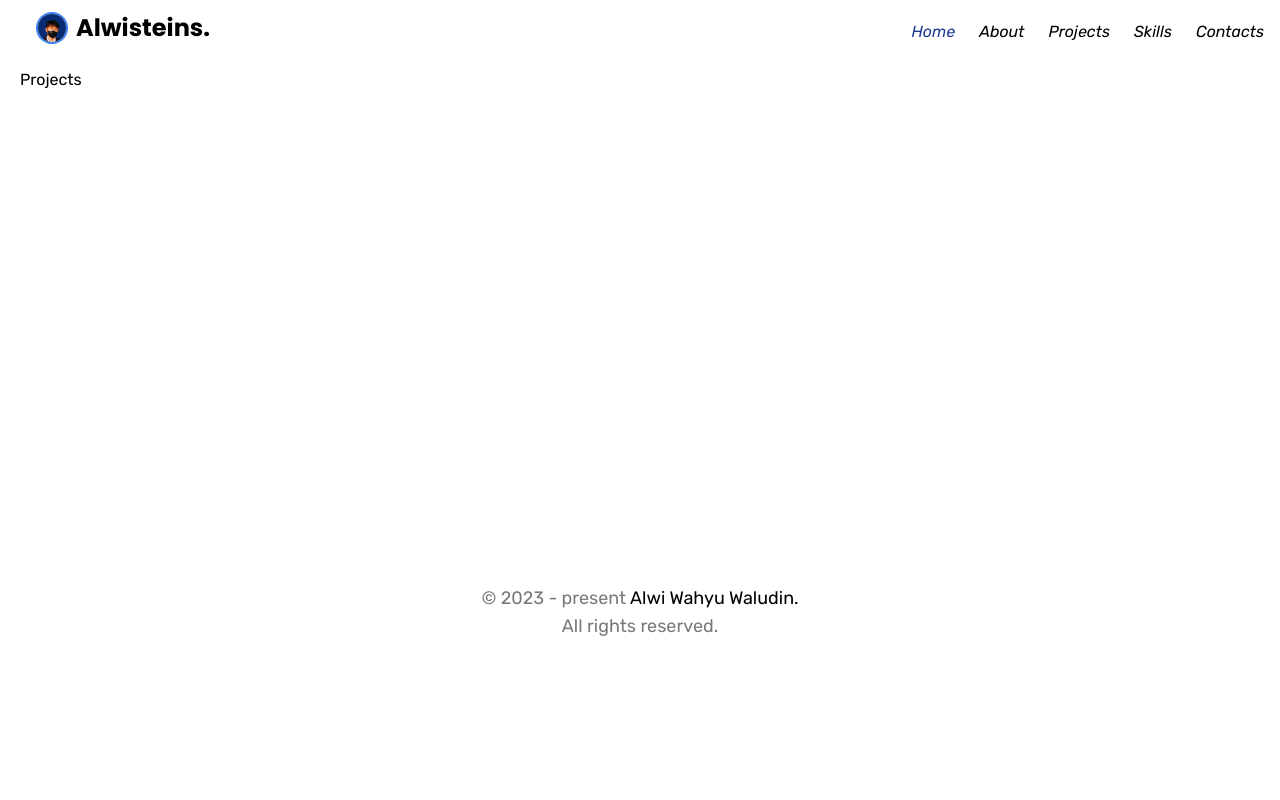
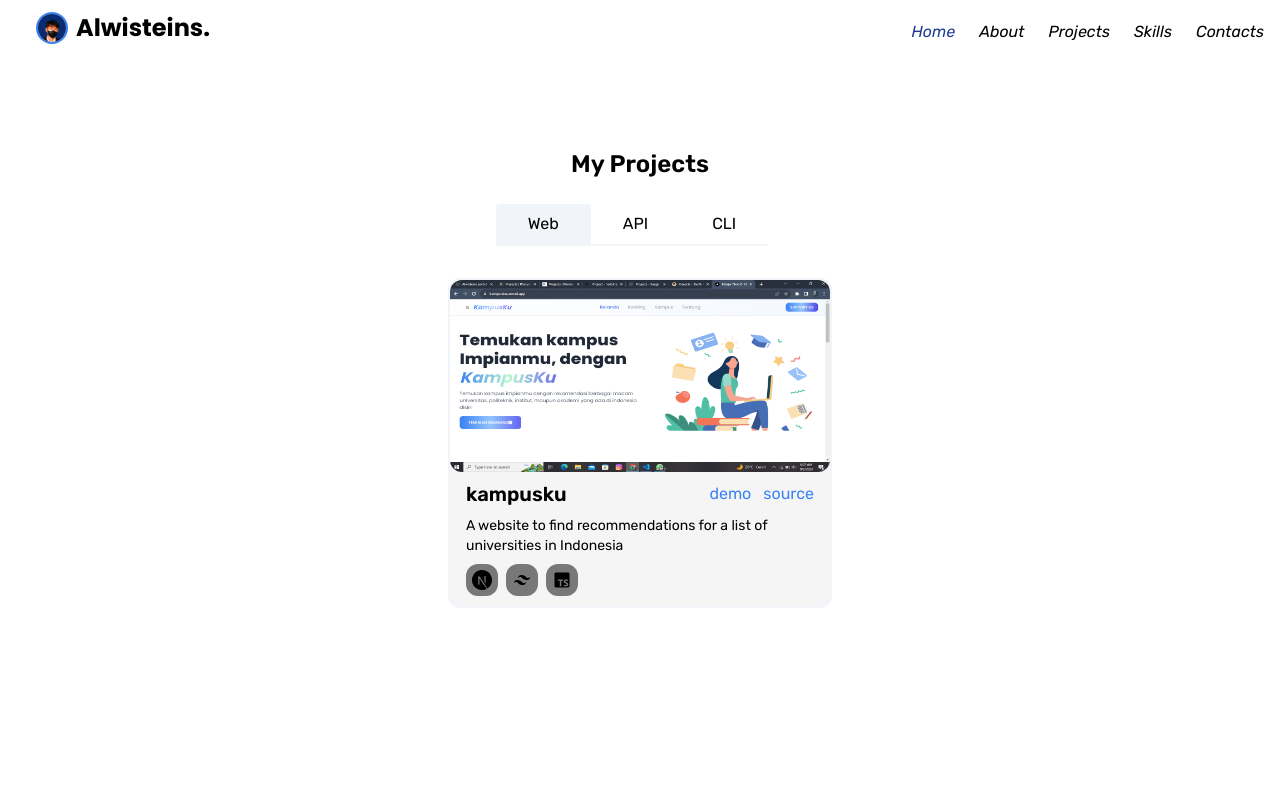
Before and after one commit to Alwisteins/web-portofolio, a React (Vite) app: page /projects in a window 1280 px wide. Shown: the top 800 px of the page. Built offline with nearby package versions, Linux system fonts and the light colour scheme; the HTML template or start-up script is replaced by a standard one.

Commit message:
add card project

```diff
--- /dev/null
+++ b/src/component/card/CardProject.tsx
@@ -0,0 +1,55 @@
+interface DataSkills {
+  name: string;
+  image: string;
+  source: string[];
+  description: string;
+  tech: string[];
+}
+
+export const web: DataSkills[] = [
+  {
+    name: "kampusku",
+    image: "/kampusku.png",
+    source: [
+      "https://kampusku.vercel.app/",
+      "https://github.com/Alwisteins/kampusKu-frontend",
+    ],
+    description:
+      "A website to find recommendations for a list of universities in Indonesia",
+    tech: ["/nextjs.svg", "/bxl-tailwind-css.svg", "bxl-typescript.svg"],
+  },
+];
+
+export const CardProject = ({ data }: { data: DataSkills[] }): JSX.Element => {
+  return (
+    <div className="relative top-3 sm:top-5 flex flex-wrap justify-center m-auto">
+      {data.map((obj: DataSkills, index: number) => (
+        <div
+          key={index}
+          className="w-screen sm:w-96 h-fit sm:h-[330px] pb-5 bg-sec-white border-2 border-sec-gray flex flex-col outline-1 outline-prim-black hover:shadow-md m-3 rounded-xl"
+        >
+          <img className="w-80 sm:w-96 h-40 sm:h-48 m-auto rounded-xl" src={obj.image} alt="" />
+          <div className="flex justify-between items-center px-4 pt-2">
+            <h1 className="font-semibold font-['Rubik'] text-xl">{obj.name}</h1>
+            <ul className="flex space-x-3 text-sec-blue">
+              <li>
+                <a href={obj.source[0]}>demo</a>
+              </li>
+              <li>
+                <a href={obj.source[1]}>source</a>
+              </li>
+            </ul>
+          </div>
+          <p className="px-4 py-2 text-sm">{obj.description}</p>
+          <div className="flex space-x-2 px-4">
+            {obj.tech.map((image: string, index: number) => (
+              <div className="flex items-center justify-center w-10 sm:w-8 h-10 sm:h-8 bg-prim-gray rounded-xl">
+                <img key={index} src={image} alt="" className="w-7 sm:w-5 h-7 sm:h-5" />
+              </div>
+            ))}
+          </div>
+        </div>
+      ))}
+    </div>
+  );
+};
--- a/src/page/projects/Projects.tsx
+++ b/src/page/projects/Projects.tsx
@@ -1,7 +1,55 @@
+import { Tab, Tabs, TabList, TabPanel } from "react-tabs";
+import { useState } from "react";
+import { web, CardProject } from "../../component/card/CardProject";
+
 export default function Projects() {
+  const [activeTab, setActiveTab] = useState(0); // State awal diatur ke indeks 0
   return (
     <div>
-       Projects
+      <h1 className="font-semibold text-base sm:text-2xl relative text-center top-40 sm:top-20">
+        My Projects
+      </h1>
+      <Tabs
+        selectedIndex={activeTab} // Tentukan indeks tab yang aktif
+        onSelect={(index) => setActiveTab(index)} // Fungsi untuk mengubah indeks tab aktif
+        className={`relative top-40 sm:top-24`}
+      >
+        <TabList
+          className={`flex text-right mt-2 font-medium text-sm sm:text-base sm:mr-4 justify-center space-x-2 sm:space-x-0`}
+        >
+          <Tab
+            className={`px-5 py-2 sm:px-8 cursor-pointer rounded-t border-b-2 border-b-sec-gray ${
+              activeTab === 0 ? "outline-0 bg-sec-gray border-b-sec-blue" : ""
+            }`}
+          >
+            Web
+          </Tab>
+          <Tab
+            className={`px-5 py-2 sm:px-8 cursor-pointer rounded-t border-b-2 border-b-sec-gray ${
+              activeTab === 1 ? "outline-0 bg-sec-gray border-b-sec-blue" : ""
+            }`}
+          >
+            API
+          </Tab>
+          <Tab
+            className={`px-5 py-2 sm:px-8 cursor-pointer rounded-t border-b-2 border-b-sec-gray ${
+              activeTab === 2 ? "outline-0 bg-sec-gray border-b-sec-blue" : ""
+            }`}
+          >
+            CLI
+          </Tab>
+        </TabList>
+
+        <TabPanel>
+          <h1><CardProject data={web} /></h1>
+        </TabPanel>
+        <TabPanel>
+          <h1>tab 2</h1>
+        </TabPanel>
+        <TabPanel>
+          <h1>tab 3</h1>
+        </TabPanel>
+      </Tabs>
     </div>
   );
 }
--- a/src/page/skills/Skills.tsx
+++ b/src/page/skills/Skills.tsx
@@ -24,7 +24,7 @@ export default function Skill() {
           className={`flex text-right mt-2 font-medium text-sm sm:text-base sm:mr-4 justify-center space-x-2 sm:space-x-0`}
         >
           <Tab
-            className={`px-2 py-1 sm:px-5 sm:py-3 cursor-pointer rounded-t border-b-2 border-b-sec-gray ${
+            className={`px-2 py-2 sm:px-5 sm:py-3 cursor-pointer rounded-t border-b-2 border-b-sec-gray ${
               activeTab === 0
                 ? "outline-0 bg-sec-gray border-b-sec-blue"
                 : ""
@@ -33,7 +33,7 @@ export default function Skill() {
             Language
           </Tab>
           <Tab
-            className={`px-2 py-1 sm:px-5 sm:py-3 cursor-pointer rounded-t border-b-2 border-b-sec-gray ${
+            className={`px-2 py-2 sm:px-5 sm:py-3 cursor-pointer rounded-t border-b-2 border-b-sec-gray ${
               activeTab === 1
                 ? "outline-0 bg-sec-gray border-b-sec-blue"
                 : ""
@@ -42,7 +42,7 @@ export default function Skill() {
             Framework
           </Tab>
           <Tab
-            className={`px-2 py-1 sm:px-5 sm:py-3 cursor-pointer rounded-t border-b-2 border-b-sec-gray ${
+            className={`px-2 py-2 sm:px-5 sm:py-3 cursor-pointer rounded-t border-b-2 border-b-sec-gray ${
               activeTab === 2
                 ? "outline-0 bg-sec-gray border-b-sec-blue"
                 : ""
@@ -51,7 +51,7 @@ export default function Skill() {
             Library
           </Tab>
           <Tab
-            className={`px-2 py-1 sm:px-5 sm:py-3 cursor-pointer rounded-t border-b-2 border-b-sec-gray ${
+            className={`px-2 py-2 sm:px-5 sm:py-3 cursor-pointer rounded-t border-b-2 border-b-sec-gray ${
               activeTab === 3
                 ? "outline-0 bg-sec-gray border-b-sec-blue"
                 : ""
```
Also changed, not shown: public/kampusku.png (added), public/nextjs.svg (added).
